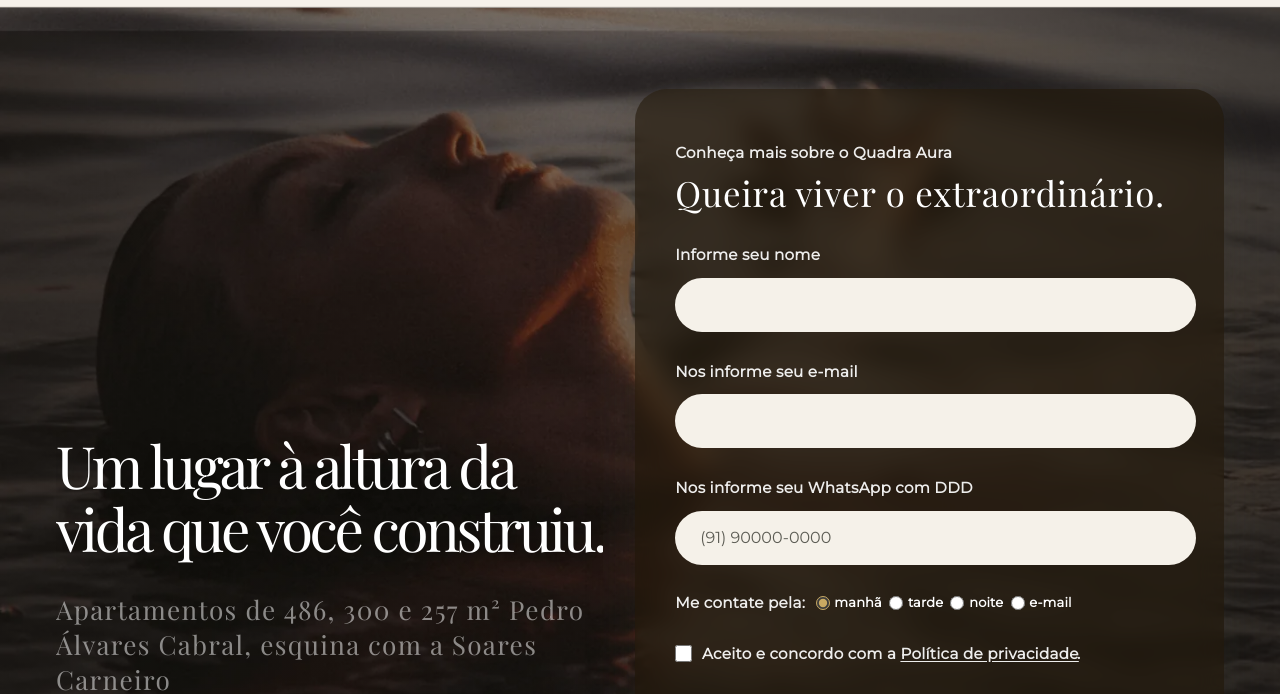
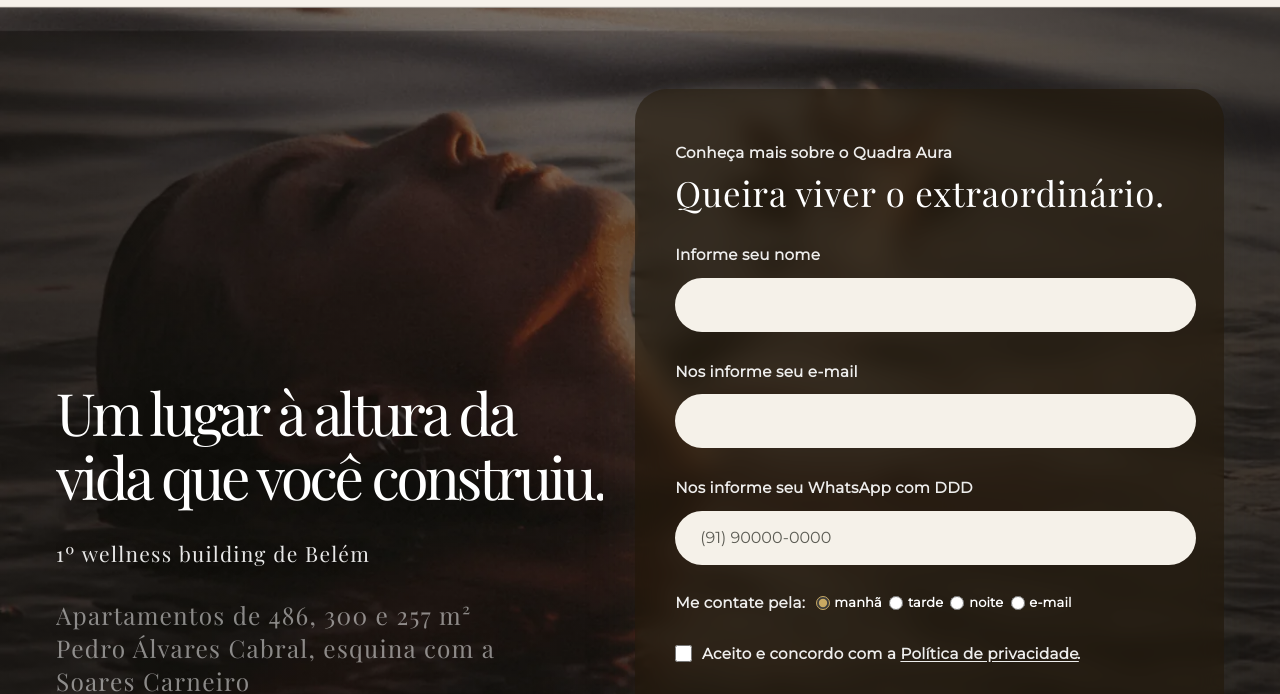
Before and after one commit to PeliconPH/quadra-aura-front, a website built with Vite: page index.html in a window 1280 px wide. Shown: the part 97-791 px from the top of the page. Built offline with nearby package versions, Linux system fonts and the light colour scheme; no server answers; files whose address does not match are found by name.

Commit message:
ajuste da home

```diff
--- a/css/sections/hero.css
+++ b/css/sections/hero.css
@@ -229,6 +229,26 @@
   overflow: visible;
 }
 
+/* Frase entre o título e o subtítulo */
+.hero__kicker {
+  font-family: var(--font-bethany);
+  font-weight: 400;
+  font-style: normal;
+  margin: 0;
+  max-width: min(100%, 44.375rem);
+  font-size: clamp(0.875rem, 1.65vw + 0.42rem, 1.3125rem);
+  line-height: 1.3;
+  letter-spacing: 0.06em;
+  color: rgba(255, 255, 255, 0.9);
+  text-shadow: 0 2px 18px rgba(0, 0, 0, 0.28);
+}
+
+@media (min-width: 900px) {
+  .hero__kicker {
+    max-width: 100%;
+  }
+}
+
 /* Subtítulo: no máximo 3 linhas (fluxo contínuo); máximo = layout anterior */
 .hero__sub {
   --hero-sub-max: 2.35rem;
@@ -248,7 +268,7 @@
 }
 
 .hero__sub-line {
-  display: inline;
+  display: block;
   overflow-wrap: break-word;
 }
 
--- a/index.html
+++ b/index.html
@@ -218,6 +218,7 @@
                     >vida que você construiu.</span
                   >
                 </h1>
+                <p class="hero__kicker">1º wellness building de Belém</p>
                 <p class="hero__sub">
                   <span class="hero__sub-line"
                     >Apartamentos de
@@ -226,9 +227,9 @@
                     ></span
                   >
                   <span class="hero__sub-line"
-                    >Pedro Álvares Cabral, esquina</span
+                    >Pedro Álvares Cabral, esquina com a </span
                   >
-                  <span class="hero__sub-line">com a Soares Carneiro</span>
+                  <span class="hero__sub-line">Soares Carneiro</span>
                 </p>
                 <button
                   type="button"
@@ -1066,8 +1067,9 @@
                   >Apartamentos de 486, 300 e 257&nbsp;m²</span
                 >
                 <span class="footer-cta__lead-line"
-                  >Pedro Álvares Cabral, esquina com a Soares Carneiro.</span
+                  >Pedro Álvares Cabral, esquina com a </span
                 >
+                <span class="footer-cta__lead-line">Soares Carneiro.</span>
               </p>
               <img
                 class="footer-cta__contact-img"
```
